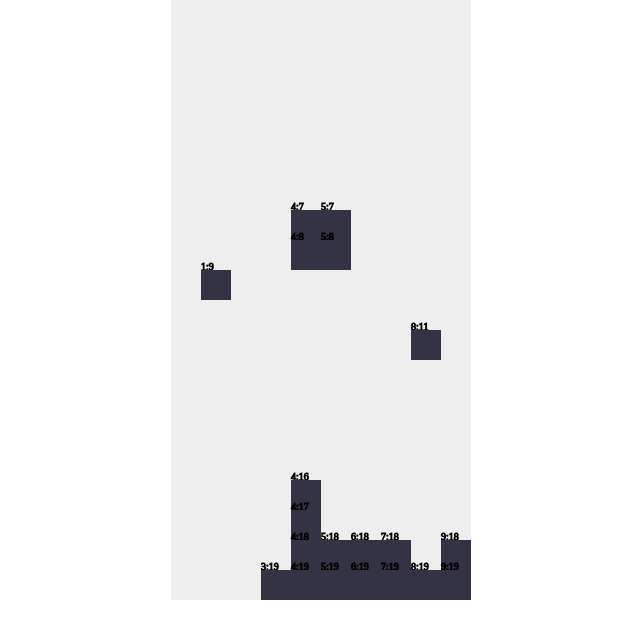
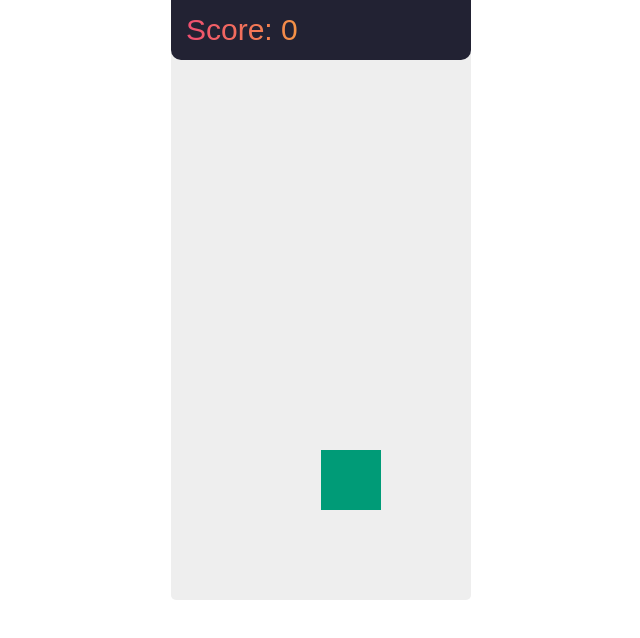
Before and after one commit to dyefim/vanillajs-canvas-tetris, a website built with Vite: page index.html in a window 1280 px wide. Shown: the whole page, without its empty margins (319-959 px from the left). Built offline with nearby package versions, Linux system fonts and the light colour scheme.

Commit message:
score overlay

```diff
--- a/index.html
+++ b/index.html
@@ -9,6 +9,8 @@
   </head>
   <body>
     <canvas id="gameCanvas" width="300" height="600"></canvas>
+    <canvas id="overlayCanvas" width="300" height="60"></canvas>
+
     <script type="text/javascript"></script>
     <script type="module" src="/src/index.js"></script>
   </body>
--- /dev/null
+++ b/src/constants/fieldSizes.js
@@ -0,0 +1,7 @@
+import { canvas } from './index';
+
+const cellsRowCount = 20;
+const cellsColumnCount = 10;
+const cellSize = canvas.height / cellsRowCount;
+
+export { cellSize, cellsRowCount, cellsColumnCount };
--- a/src/controls.js
+++ b/src/controls.js
@@ -1,4 +1,6 @@
 import { moveFigure, flip } from './figures/figure';
+import score from './score';
+import { drawOnOverlay } from './overlay';
 
 const keyDownHandler = (event) => {
   switch (event.key) {
@@ -20,6 +22,8 @@ const keyDownHandler = (event) => {
     case 'Down':
     case 'ArrowDown':
       moveFigure('down');
+      score.adjust(1);
+      drawOnOverlay();
   }
 };
 
--- a/src/cells.js
+++ b/src/field.js
@@ -1,12 +1,15 @@
-import { canvas, ctx } from './constants/index';
+import { ctx } from './constants/index';
+import { figureColor } from './figures/figure';
+import {
+  cellSize,
+  cellsRowCount,
+  cellsColumnCount,
+} from './constants/fieldSizes';
+import score from './score';
 
 let cells = [];
 
-const cellsRowCount = 20;
-const cellsColumnCount = 10;
-const cellSize = canvas.height / cellsRowCount;
-
-const createCells = () => {
+const createField = () => {
   for (let r = 0; r < cellsRowCount; r++) {
     cells[r] = [];
     for (let c = 0; c < cellsColumnCount; c++) {
@@ -52,15 +55,23 @@ const refreshCells = () => {
   });
 };
 
-const drawSingleCell = (x, y, isFilled = false) => {
+const drawSingleCell = (x, y, cellValue = 0) => {
   ctx.beginPath();
   ctx.rect(x * cellSize, y * cellSize, cellSize, cellSize);
 
   //  TODO: remove coordinates hints
-  ctx.font = '10px serif';
-  ctx.strokeText(`${x}:${y}`, x * cellSize, y * cellSize);
+  // ctx.font = '10px serif';
+  // ctx.strokeText(`${x}:${y}`, x * cellSize, y * cellSize);
 
-  ctx.fillStyle = isFilled ? '#334' : null;
+  if (cellValue === 1) {
+    ctx.fillStyle = '#778';
+  }
+
+  if (cellValue === 2) {
+    ctx.fillStyle = figureColor;
+  }
+
+  // ctx.fillStyle = cellValue === 1 ? '#334' : null;
   ctx.fill();
   ctx.closePath();
 };
@@ -69,7 +80,7 @@ const drawCells = () => {
   cells.forEach((row, rowIndex) => {
     row.forEach((cell, cellIndex) => {
       if (cell) {
-        drawSingleCell(cellIndex, rowIndex, true);
+        drawSingleCell(cellIndex, rowIndex, cell);
       }
     });
   });
@@ -80,19 +91,21 @@ const vanish = () => {
     if (row.every((c) => c === 1)) {
       cells.splice(index, 1);
       cells.unshift([0, 0, 0, 0, 0, 0, 0, 0, 0, 0]);
+
+      score.adjust(100)
     }
   });
 };
 
 export {
   cells,
-  createCells,
+  createField,
   refreshCells,
   cellsRowCount,
   cellsColumnCount,
   cellSize,
   drawCells,
-  drawSingleCell,
+  // drawSingleCell,
   addHardcodedObstacles,
   vanish,
 };
--- a/src/figures/figure.js
+++ b/src/figures/figure.js
@@ -1,12 +1,18 @@
-import { canvas, ctx } from '../constants/index';
-import { cells, drawCells, refreshCells, cellsColumnCount } from '../cells';
+import { canvas } from '../constants/index';
+import { cellsColumnCount } from '../constants/fieldSizes';
+import { cells, drawCells, refreshCells } from '../field';
 import pickNextFigure from '../utils/pickNextFigure';
+import getRandomColor from '../utils/getRandomColor';
+import clearCanvas from '../utils/clearCanvas';
 
 let figure = pickNextFigure();
+let figureColor = getRandomColor();
 
 let figureWidth = figure[0].length;
 let figureHeight = figure.length;
-let figuresSpawnOffsetLeft = Math.floor((cellsColumnCount - figureWidth) / 2);
+let figuresSpawnOffsetLeft = Math.floor(
+  (cellsColumnCount || 10 - figureWidth) / 2
+);
 
 const initialFigurePosition = { x: figuresSpawnOffsetLeft, y: 0 };
 
@@ -31,6 +37,7 @@ const respawnFigure = () => {
   figurePosition.y = initialFigurePosition.y;
 
   figure = pickNextFigure();
+  figureColor = getRandomColor();
   makeFigure();
 };
 
@@ -112,7 +119,7 @@ const moveFigure = (direction) => {
   if (!canMove(direction)) {
     return;
   }
-  ctx.clearRect(0, 0, canvas.width, canvas.height);
+  clearCanvas(canvas);
   refreshCells();
 
   switch (direction) {
@@ -179,5 +186,6 @@ export {
   canMove,
   moveFigure,
   flip,
+  figureColor,
   initialFigurePosition,
 };
--- a/src/index.js
+++ b/src/index.js
@@ -1,10 +1,10 @@
 import {
   cells,
-  createCells,
+  createField,
   drawCells,
-  addHardcodedObstacles,
+  // addHardcodedObstacles,
   vanish,
-} from './cells';
+} from './field';
 import {
   moveFigure,
   makeFigure,
@@ -13,10 +13,11 @@ import {
 } from './figures/figure';
 import { keyDownHandler } from './controls';
 import { figure, figurePosition, canMove } from './figures/figure';
+import { drawOnOverlay } from './overlay';
 
-createCells();
+createField();
 
-const moveTimer = 1000;
+const moveTimer = 500;
 
 const land = () => {
   figure.forEach((row, rowIndex) => {
@@ -33,8 +34,9 @@ let isGameOver = false;
 
 function play() {
   drawCells();
+  drawOnOverlay();
 
-  addHardcodedObstacles();
+  // addHardcodedObstacles();
 
   makeFigure();
 
@@ -43,10 +45,10 @@ function play() {
 
     if (canMove('down')) {
       moveFigure('down');
-      // console.log(figurePosition);
     } else {
       land();
       vanish();
+      drawOnOverlay();
       if (canSpawnFigure()) {
         respawnFigure();
       } else {
--- /dev/null
+++ b/src/overlay.js
@@ -0,0 +1,21 @@
+import score from './score';
+import clearCanvas from './utils/clearCanvas';
+
+const overlayCanvas = document.getElementById('overlayCanvas');
+const context = overlayCanvas.getContext('2d');
+
+const drawOnOverlay = () => {
+  clearCanvas(overlayCanvas);
+
+  const gradient = context.createLinearGradient(0, 0, overlayCanvas.width, 0);
+
+  gradient.addColorStop('0', '#e47');
+  gradient.addColorStop('1.0', '#ff0');
+
+  context.font = '30px sans-serif';
+  context.fillStyle = gradient;
+
+  context.fillText(`Score: ${score.points}`, 15, 40);
+};
+
+export { drawOnOverlay };
--- /dev/null
+++ b/src/score.js
@@ -0,0 +1,13 @@
+class Score {
+  constructor(initialScore = 0) {
+    this.points = initialScore;
+  }
+
+  adjust(value) {
+    this.points += value;
+  }
+}
+
+const score = new Score();
+
+export default score;
--- /dev/null
+++ b/src/utils/clearCanvas.js
@@ -0,0 +1,7 @@
+const clearCanvas = (canvas) => {
+  const context = canvas.getContext('2d');
+
+  context.clearRect(0, 0, canvas.width, canvas.height);
+};
+
+export default clearCanvas;
--- /dev/null
+++ b/src/utils/getRandomColor.js
@@ -0,0 +1,20 @@
+import getRandomArrayElement from './getRandomArrayElement';
+
+const colors = [
+  '#FF6F61',
+  '#009B77',
+  '#DD4124',
+  '#45B8AC',
+  '#EFC050',
+  '#BC243C',
+  '#C3447A',
+  '#FDAC53',
+  '#0072B5',
+  '#f37735',
+  '#ff5588',
+  '#9C27B0',
+];
+
+const getRandomColor = () => getRandomArrayElement(colors);
+
+export default getRandomColor;
--- a/styles.css
+++ b/styles.css
@@ -1,9 +1,22 @@
 * {
   padding: 0;
   margin: 0;
+  box-sizing: border-box;
 }
 canvas {
   background: #eee;
   display: block;
   margin: 0 auto;
+  z-index: 100;
+  border: 0;
+  border-radius: 5px;
 }
+
+#overlayCanvas {
+  position: absolute;
+  left: 50%;
+  transform: translate(-50%, -600px);
+  background-color: #223;
+  border-radius: 0 0 10px 10px;
+  z-index: 500;
+}
```
